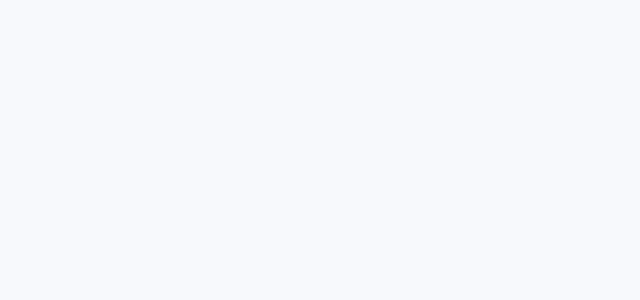
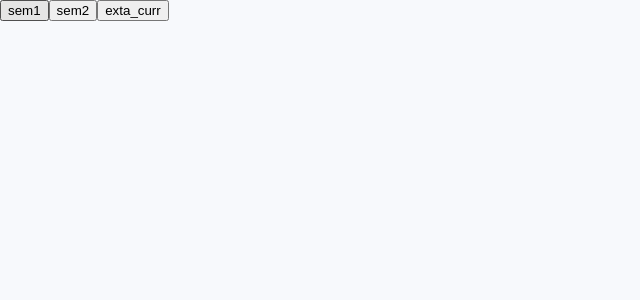
Before and after one commit to kartz34/FS_9.2cgpa, a React (Vite) app: page / in a window 1280 px wide. Before the commit this address had no page. Shown: the top 300 px of the page, without its empty margins (0-640 px from the left). Built offline with nearby package versions, Linux system fonts and the light colour scheme.

Commit message:
doing stuff

```diff
--- a/src/App.jsx
+++ b/src/App.jsx
@@ -3,10 +3,12 @@ import Semester2 from "./pages/semester2";
 import Semester1 from "./pages/semester1";
 import SubjectPage from "./pages/SubjectDetails";
 import ExtraCurricular from "./pages/extracurricular";
+import Home from "./pages/home";
 function App() {
   return (
     <Router>
       <Routes>
+        <Route path="/" element={<Home />} />
         <Route path="/semester1" element={<Semester1 />} />
         <Route path="/semester2" element={<Semester2 />} />
         <Route path="/extracurricular" element={<ExtraCurricular />} />
--- /dev/null
+++ b/src/pages/home.jsx
@@ -0,0 +1,19 @@
+import { Link } from "react-router-dom";
+
+const Home = () => {
+  return (
+    <div>
+      <Link to="/semester1">
+        <button>sem1</button>
+      </Link>
+      <Link to="/semester2">
+        <button>sem2</button>
+      </Link>
+      <Link to="/extracurricular">
+        <button>exta_curr</button>
+      </Link>
+    </div>
+  );
+};
+
+export default Home;
```
